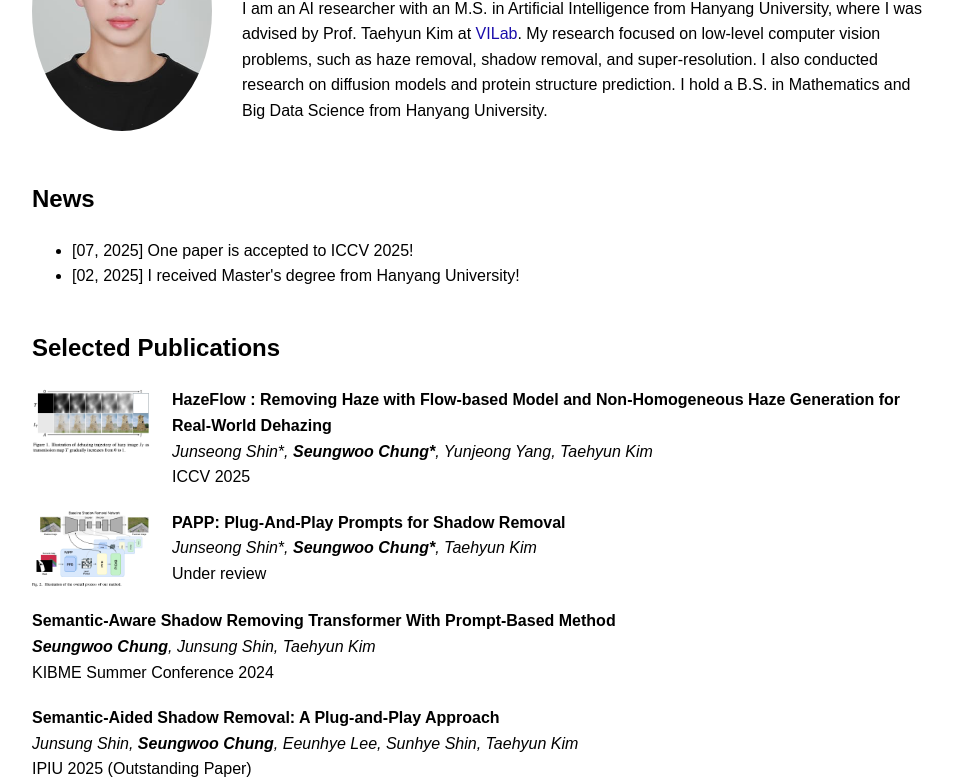
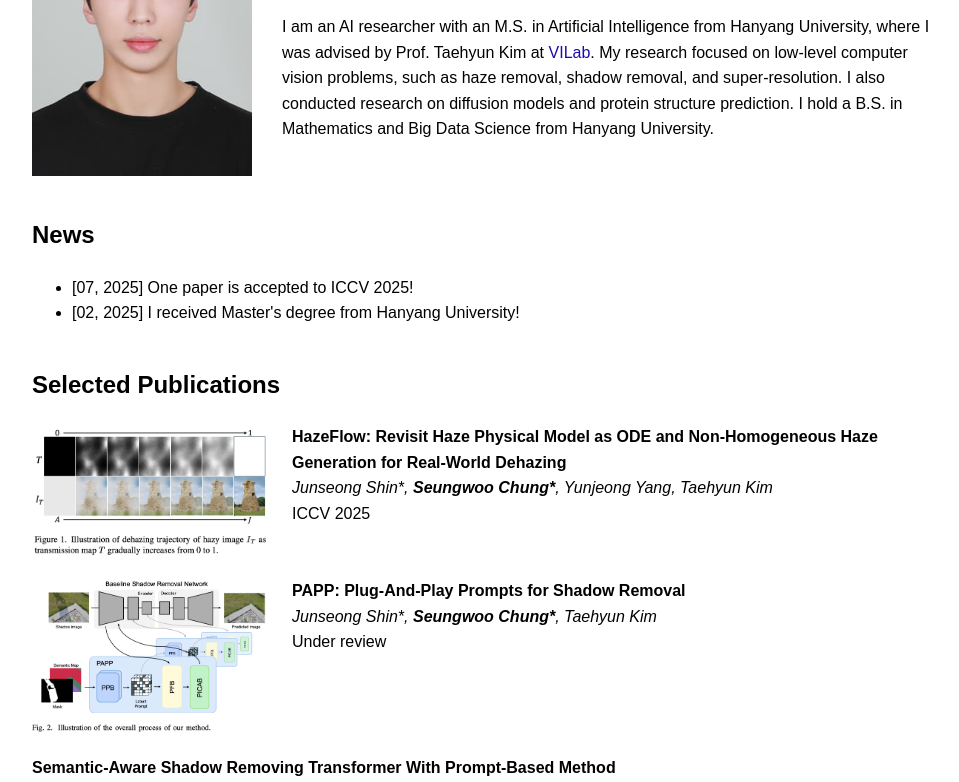
Before and after one commit to cloor/cloor.github.io, a plain HTML site: page index.html in a window 1280 px wide. Shown: the part 157-939 px from the top of the page, without its empty margins (158-1117 px from the left). Drawn offline with Linux system fonts and the light colour scheme.

Commit message:
error fixed

```diff
--- a/index.html
+++ b/index.html
@@ -31,10 +31,9 @@
     }
 
     .profile-container img {
-      width: 180px;
-      height: auto;
-      border-radius: 50%;
-    }
+  width: 220px;
+  height: auto;
+}
 
     ul.pubs {
       padding-left: 20px;
@@ -69,9 +68,9 @@
   <ul class="pubs" style="list-style-type: none; padding-left: 0;">
   <li>
     <div style="display: flex; align-items: flex-start; gap: 20px;">
-      <img src="images/hazeflow.png" alt="HazeFlow" style="width: 120px; height: auto;">
+      <img src="images/hazeflow.png" alt="HazeFlow" style="width: 240px; height: auto;">
       <div>
-        <b>HazeFlow : Removing Haze with Flow-based Model and Non-Homogeneous Haze Generation for Real-World Dehazing</b><br>
+        <b>HazeFlow: Revisit Haze Physical Model as ODE and Non-Homogeneous Haze Generation for Real-World Dehazing</b><br>
         <i>Junseong Shin*, <b>Seungwoo Chung*</b>, Yunjeong Yang, Taehyun Kim</i><br>
         ICCV 2025<br>
 
@@ -81,7 +80,7 @@
 
   <li>
     <div style="display: flex; align-items: flex-start; gap: 20px;">
-      <img src="images/PAPP.png" alt="PAPP" style="width: 120px; height: auto;">
+      <img src="images/PAPP.png" alt="PAPP" style="width: 240px; height: auto;">
       <div>
         <b>PAPP: Plug-And-Play Prompts for Shadow Removal</b><br>
         <i>Junseong Shin*, <b>Seungwoo Chung*</b>, Taehyun Kim</i><br>
```
Also changed, not shown: 1 other file.
